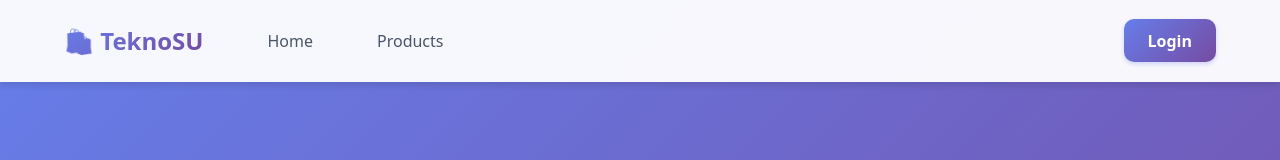
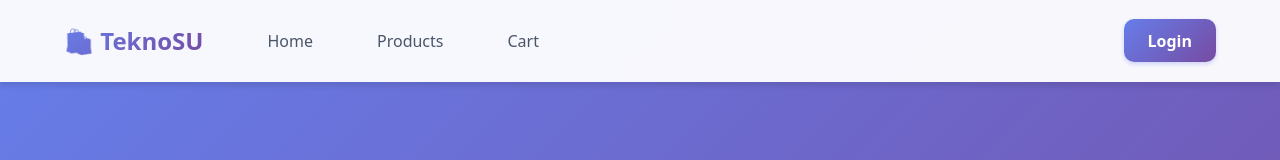
Before and after one commit to kadir-zabun/Store_team12, a React (Vite) app in the folder frontend/: page /login in a window 1280 px wide. Shown: the top 160 px of the page. Built offline with nearby package versions, Linux system fonts and the light colour scheme.

Commit message:
updated login page so that cart is visible on the layout

```diff
--- a/frontend/src/pages/Login.jsx
+++ b/frontend/src/pages/Login.jsx
@@ -212,7 +212,6 @@ export default function LoginPage() {
                         >
                             Products
                         </Link>
-                        {userRole === "CUSTOMER" && (
                         <Link
                             to="/cart"
                             style={{
@@ -234,7 +233,6 @@ export default function LoginPage() {
                         >
                             Cart
                         </Link>
-                        )}
                         {userRole === "PRODUCT_MANAGER" && (
                             <Link
                                 to="/owner-dashboard"
```
